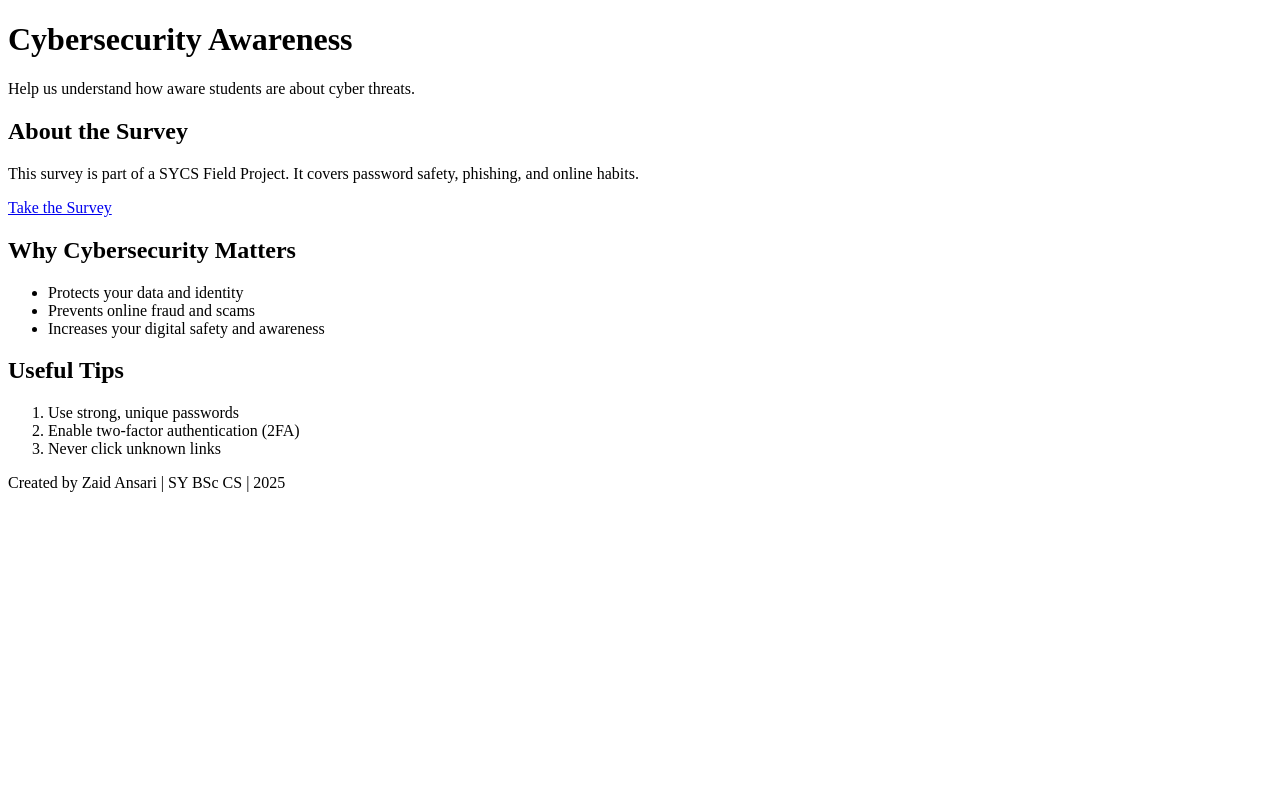
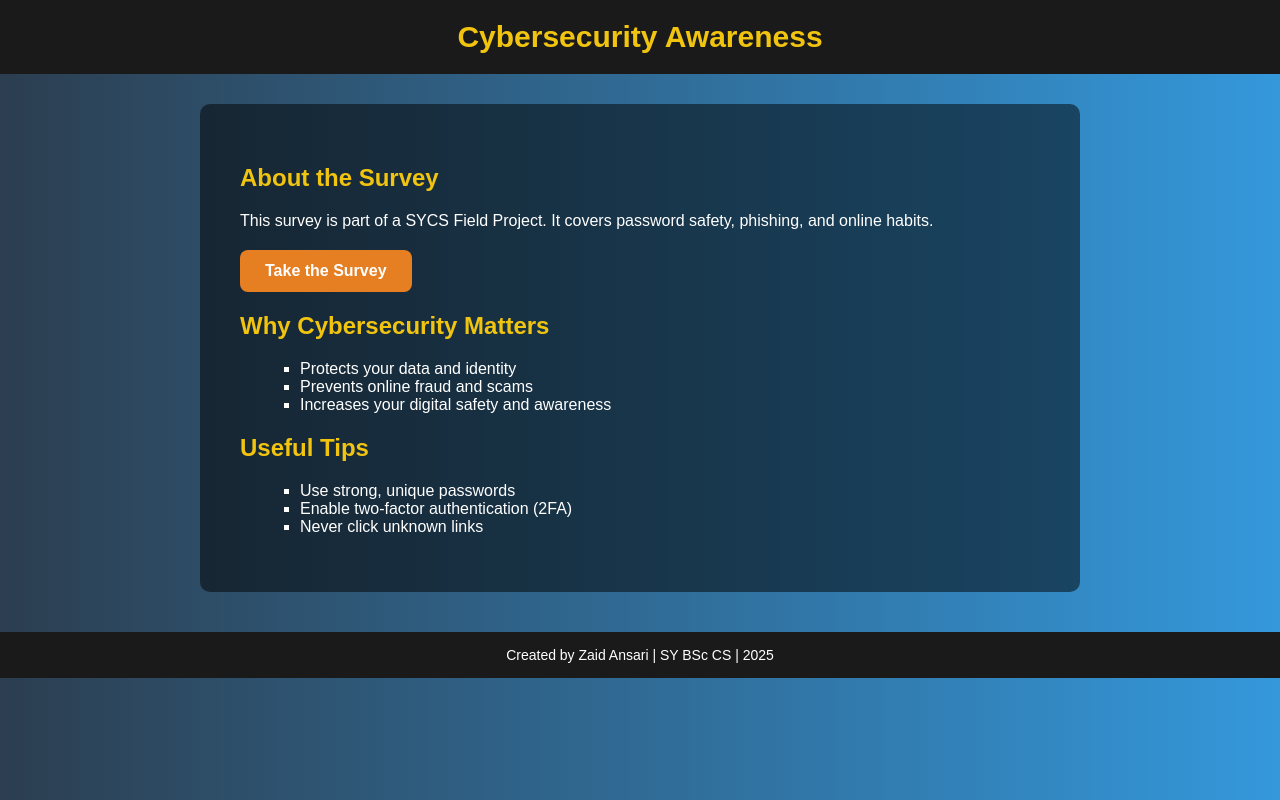
Before and after one commit to zaid280788/cybersecurity-project, a plain HTML site: page index.html in a window 1280 px wide. Drawn offline with Linux system fonts and the light colour scheme.

Commit message:
Add files via upload

```diff
--- a/index.html
+++ b/index.html
@@ -2,43 +2,115 @@
 <html lang="en">
 <head>
     <meta charset="UTF-8">
-  <title>Cybersecurity Awareness Survey</title>
-  <link rel="stylesheet" href="style.css">
+    <meta name="viewport" content="width=device-width, initial-scale=1.0">
+    <title>Cybersecurity Awareness</title>
+    <style>
+        body {
+            font-family: Arial, sans-serif;
+            background: linear-gradient(to right, #2c3e50, #3498db);
+            color: #fff;
+            margin: 0;
+            padding: 0;
+        }
+
+        header {
+            background-color: #1a1a1a;
+            padding: 20px;
+            text-align: center;
+        }
+
+        header h1 {
+            margin: 0;
+            font-size: 30px;
+            color: #f1c40f;
+        }
+
+        .container {
+            padding: 40px;
+            max-width: 800px;
+            margin: auto;
+            background-color: rgba(0, 0, 0, 0.5);
+            border-radius: 10px;
+            margin-top: 30px;
+        }
+
+        h2 {
+            color: #f1c40f;
+        }
+
+        ul {
+            list-style-type: square;
+            margin-left: 20px;
+        }
+
+        .survey-button {
+            display: block;
+            width: fit-content;
+            padding: 12px 25px;
+            background-color: #e67e22;
+            color: white;
+            text-decoration: none;
+            border-radius: 8px;
+            font-weight: bold;
+            margin: 20px 0;
+            transition: background-color 0.3s;
+        }
+
+        .survey-button:hover {
+            background-color: #d35400;
+        }
+
+        footer {
+            text-align: center;
+            padding: 15px;
+            margin-top: 40px;
+            background-color: #1a1a1a;
+            font-size: 14px;
+        }
+
+        @media (max-width: 600px) {
+            .container {
+                padding: 20px;
+            }
+
+            header h1 {
+                font-size: 24px;
+            }
+        }
+    </style>
 </head>
 <body>
     <header>
         <h1>Cybersecurity Awareness</h1>
-    <p>Help us understand how aware students are about cyber threats.</p>
     </header>
 
-  <main>
-    <section>
+    <div class="container">
         <h2>About the Survey</h2>
         <p>This survey is part of a SYCS Field Project. It covers password safety, phishing, and online habits.</p>
-      <a href="https://docs.google.com/forms/d/e/1FAIpQLSe3WI2i0-IhtJrHHumi_hQqNi5rCx5pM3oCse9pPfhdmaWpow/viewform" target="_blank" class="btn">Take the Survey</a>
-    </section>
 
-    <section>
+        <a href="https://docs.google.com/forms/d/e/1FAIpQLSe3WI2i0-IhtJrHHumi_hQqNi5rCx5pM3oCse9pPfhdmaWpow/viewform?usp=sharing&ouid=101033436803772007145"
+           class="survey-button"
+           target="_blank">
+           Take the Survey
+        </a>
+
         <h2>Why Cybersecurity Matters</h2>
         <ul>
             <li>Protects your data and identity</li>
             <li>Prevents online fraud and scams</li>
             <li>Increases your digital safety and awareness</li>
         </ul>
-    </section>
 
-    <section>
         <h2>Useful Tips</h2>
-      <ol>
+        <ul>
             <li>Use strong, unique passwords</li>
             <li>Enable two-factor authentication (2FA)</li>
             <li>Never click unknown links</li>
-      </ol>
-    </section>
-  </main>
+        </ul>
+    </div>
 
     <footer>
-    <p>Created by Zaid Ansari | SY BSc CS | 2025</p>
+        Created by Zaid Ansari | SY BSc CS | 2025
     </footer>
 </body>
 </html>
```
Lines whose indentation alone changed are shown as unchanged.
